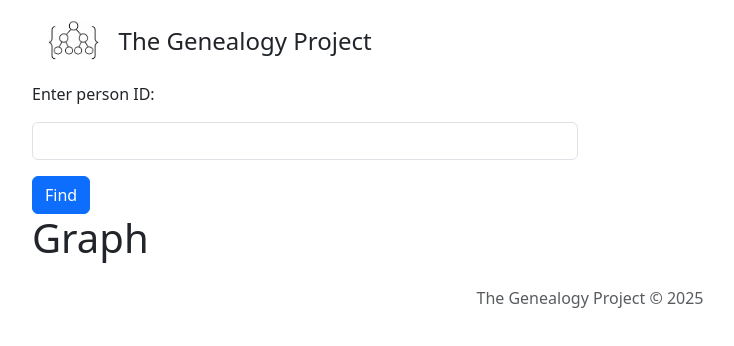
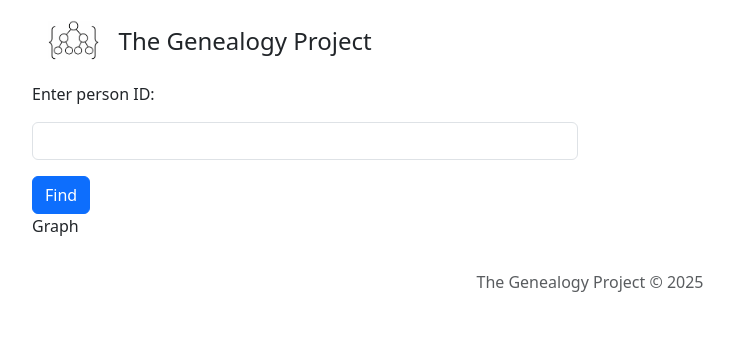
Before and after one commit to the-genealogy-project/the-genealogy-ui, a React (Vite) app: page / in a window 1280 px wide. Shown: the top 346 px of the page, without its empty margins (50-784 px from the left). Built offline with nearby package versions, Linux system fonts and the light colour scheme; no server answers.

Commit message:
Move custom components to the root directory

```diff
--- a/src/components/custom/Footer.tsx
+++ b/src/components/Footer.tsx
@@ -1,4 +1,4 @@
-import { APPLICATION_NAME } from "../../constants/app.constants.ts";
+import { APPLICATION_NAME } from "../constants/app.constants.ts";
 
 const Footer = () => {
   return (
--- a/src/components/custom/Graph.tsx
+++ b/src/components/Graph.tsx
@@ -1,5 +1,5 @@
 const Graph = () => {
-  return <h1>Graph</h1>;
+  return <p>Graph</p>;
 };
 
 export default Graph;
--- a/src/components/custom/Header.tsx
+++ b/src/components/Header.tsx
@@ -1,6 +1,6 @@
-import { APPLICATION_NAME } from "../../constants/app.constants.ts";
+import { APPLICATION_NAME } from "../constants/app.constants.ts";
 
-import logo from "../../assets/logo.png";
+import logo from "../assets/logo.png";
 
 const Header = () => {
   return (
--- a/src/components/custom/Search.tsx
+++ b/src/components/Search.tsx
@@ -1,9 +1,9 @@
 import { useEffect, useState } from "react";
 import { useLazyQuery } from "@apollo/client";
 
-import PERSON_QUERY from "../../graphql/queries/personQuery.ts";
+import PERSON_QUERY from "../graphql/queries/personQuery.ts";
 
-import { NETWORK_ONLY } from "../../constants/app.constants.ts";
+import { NETWORK_ONLY } from "../constants/app.constants.ts";
 
 const Search = () => {
   const [personId, setPersonId] = useState<string>("");
```
Also changed, not shown: src/components/App.tsx (+4 -4 lines).
